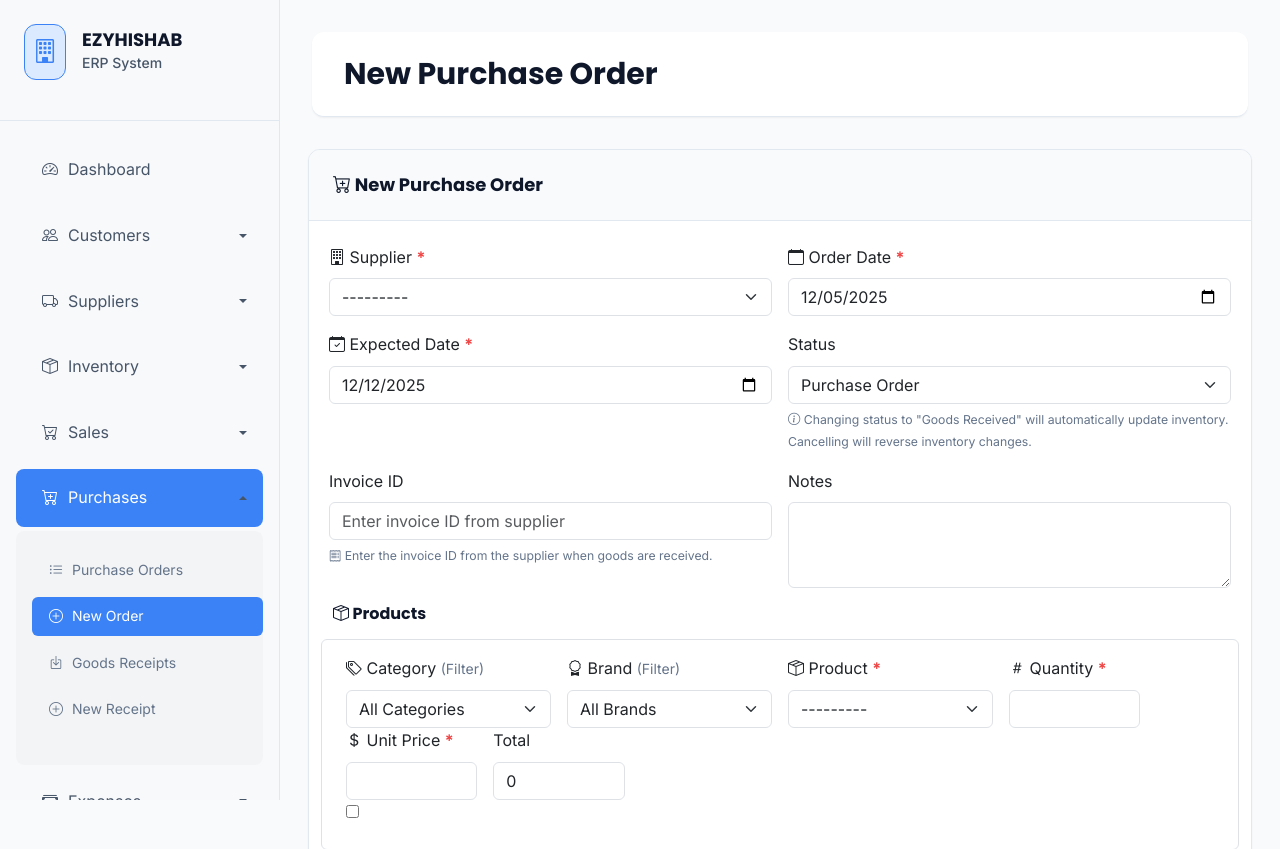
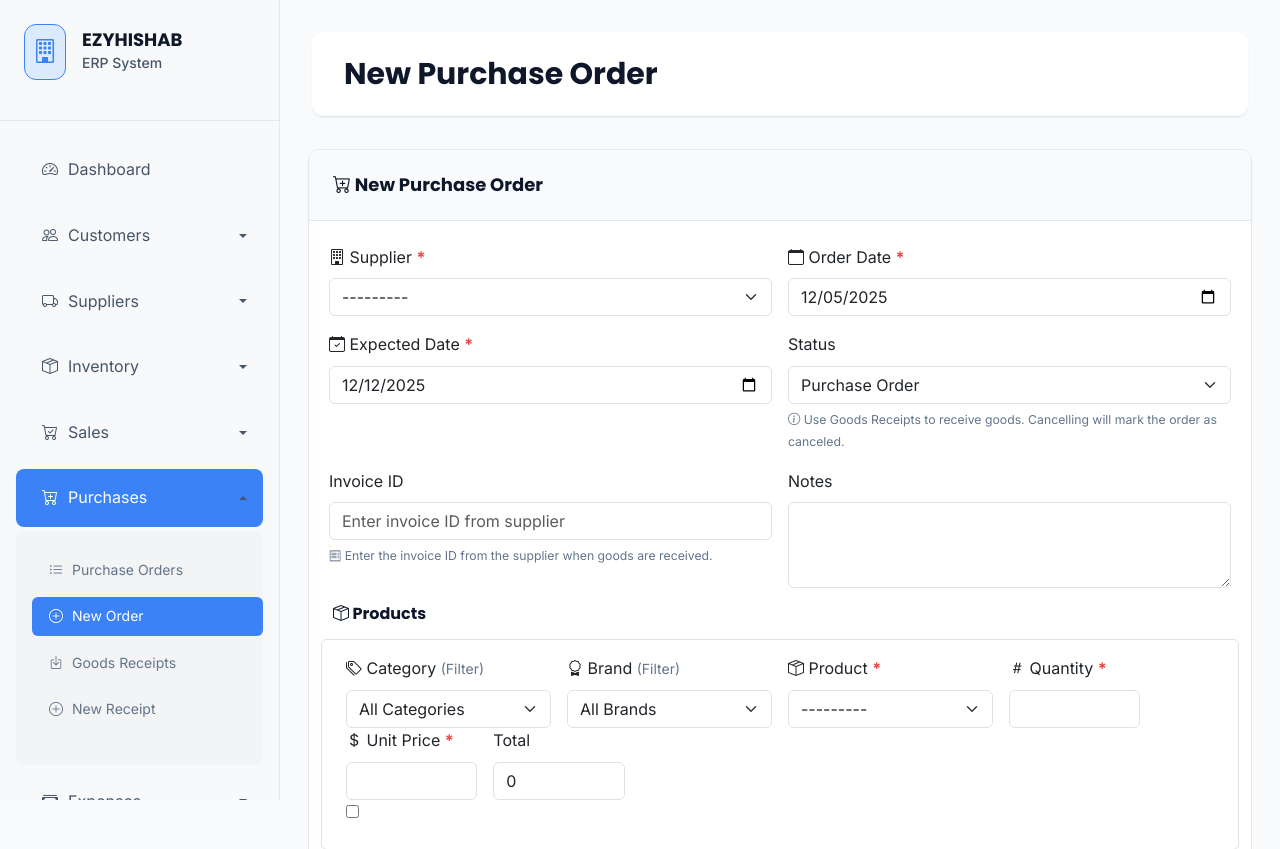
Before and after one commit to giasuddin90/hajiedirsErp, a Django app: page /purchases/orders/create/ in a window 1280 px wide. Shown: the top 849 px of the page. Run offline with Django 5.2, Linux system fonts and the light colour scheme; data that the repository does not hold is empty.

Commit message:
good receive working, good receive status remove

```diff
--- a/purchases/forms.py
+++ b/purchases/forms.py
@@ -48,7 +48,6 @@ class PurchaseOrderForm(forms.ModelForm):
         self.fields['supplier'].queryset = Supplier.objects.filter(is_active=True)
         self.fields['status'].choices = [
             ('purchase-order', 'Purchase Order'),
-            ('goods-received', 'Goods Received'),
             ('canceled', 'Canceled'),
         ]
 
@@ -199,7 +198,7 @@ class GoodsReceiptForm(forms.ModelForm):
         super().__init__(*args, **kwargs)
         # Only show purchase orders that are not canceled
         self.fields['purchase_order'].queryset = PurchaseOrder.objects.filter(
-            status__in=['purchase-order', 'goods-received']
+            status='purchase-order'
         ).order_by('-order_date')
         # Add data attribute for JavaScript
         self.fields['purchase_order'].widget.attrs['id'] = 'id_purchase_order'
--- a/purchases/models.py
+++ b/purchases/models.py
@@ -10,7 +10,6 @@ from datetime import datetime
 class PurchaseOrder(models.Model):
     ORDER_STATUS = [
         ('purchase-order', 'Purchase Order'),
-        ('goods-received', 'Goods Received'),
         ('canceled', 'Canceled'),
     ]
 
@@ -46,21 +45,14 @@ class PurchaseOrder(models.Model):
 
     def update_inventory_on_status_change(self, old_status, new_status, user=None):
         """
-        Inventory is now calculated in real-time from transaction status.
+        Inventory is now calculated in real-time from GoodsReceipt items.
         No need to update pre-calculated stock - inventory increases automatically
-        when status changes to 'goods-received' and decreases when cancelled.
+        when goods receipts are confirmed.
         """
         # Real-time inventory calculation is handled by Product.get_realtime_quantity()
-        # which sums purchase orders with status='goods-received' and subtracts sales.
-        # No action needed here - inventory updates automatically based on status.
+        # which sums GoodsReceiptItem with status='received' and subtracts sales.
+        # No action needed here - inventory updates automatically based on goods receipts.
         pass
-
-    def receive_goods(self, user=None):
-        """Receive goods and update inventory (legacy method for compatibility)"""
-        old_status = self.status
-        self.status = 'goods-received'
-        self.save()
-        self.update_inventory_on_status_change(old_status, 'goods-received', user)
 
     def cancel_order(self, user=None):
         """Cancel the purchase order"""
--- a/purchases/views.py
+++ b/purchases/views.py
@@ -163,10 +163,8 @@ class PurchaseOrderUpdateView(UpdateView):
 
                 # Show appropriate success message
                 if old_status != new_status:
-                    if new_status == 'goods-received':
-                        messages.success(self.request, f'✅ Purchase Order {self.object.order_number} marked as received! Inventory updated.')
-                    elif new_status == 'canceled':
-                        messages.success(self.request, f'✅ Purchase Order {self.object.order_number} cancelled! Inventory adjusted.')
+                    if new_status == 'canceled':
+                        messages.success(self.request, f'✅ Purchase Order {self.object.order_number} cancelled!')
                     else:
                         messages.success(self.request, f'✅ Purchase Order {self.object.order_number} updated successfully!')
                 else:
--- a/templates/purchases/order_detail.html
+++ b/templates/purchases/order_detail.html
@@ -57,7 +57,7 @@
                             <tr>
                                 <td><strong>Status:</strong></td>
                                 <td>
-                                    <span class="badge {% if object.status == 'pending' %}bg-warning{% elif object.status == 'confirmed' %}bg-info{% elif object.status == 'received' %}bg-success{% else %}bg-secondary{% endif %}">
+                                    <span class="badge {% if object.status == 'purchase-order' %}bg-info{% elif object.status == 'canceled' %}bg-danger{% else %}bg-secondary{% endif %}">
                                         {{ object.get_status_display }}
                                     </span>
                                 </td>
--- a/templates/purchases/order_form.html
+++ b/templates/purchases/order_form.html
@@ -59,7 +59,7 @@
                             <div class="form-text">
                                 <small class="text-muted">
                                     <i class="bi bi-info-circle"></i>
-                                    Changing status to "Goods Received" will automatically update inventory. Cancelling will reverse inventory changes.
+                                    Use Goods Receipts to receive goods. Cancelling will mark the order as canceled.
                                 </small>
                             </div>
                         </div>
@@ -489,22 +489,7 @@ document.addEventListener('DOMContentLoaded', function() {
 
     document.addEventListener('change', function(e) {
         if (e.target.name === 'status') {
-            if (e.target.value === 'goods-received') {
-                selectedNewStatus = 'goods-received';
-                showStatusChangeModal(e.target, {
-                    title: 'Mark as Goods Received',
-                    icon: 'bi-truck',
-                    iconColor: 'text-success',
-                    message: 'Are you sure you want to mark this order as "Goods Received"?',
-                    details: [
-                        '✅ Update inventory levels (increase stock)',
-                        '✅ Mark order as received',
-                        '✅ Complete the purchase process'
-                    ],
-                    confirmText: 'Mark as Received',
-                    confirmClass: 'btn-success'
-                });
-            } else if (e.target.value === 'canceled') {
+            if (e.target.value === 'canceled') {
                 selectedNewStatus = 'canceled';
                 showStatusChangeModal(e.target, {
                     title: 'Cancel Purchase Order',
--- a/templates/purchases/order_list.html
+++ b/templates/purchases/order_list.html
@@ -51,7 +51,7 @@
                                 <td>{{ order.order_date|date:"M d, Y" }}</td>
                                 <td>৳{{ order.total_amount|floatformat:2 }}</td>
                                 <td>
-                                    <span class="badge {% if order.status == 'pending' %}bg-warning{% elif order.status == 'confirmed' %}bg-info{% elif order.status == 'received' %}bg-success{% else %}bg-secondary{% endif %}">
+                                    <span class="badge {% if order.status == 'purchase-order' %}bg-info{% elif order.status == 'canceled' %}bg-danger{% else %}bg-secondary{% endif %}">
                                         {{ order.get_status_display }}
                                     </span>
                                 </td>
```
Also changed, not shown: core/views.py (+5 -4 lines), reports/views.py (+12 -10 lines), stock/models.py (+7 -7 lines).
